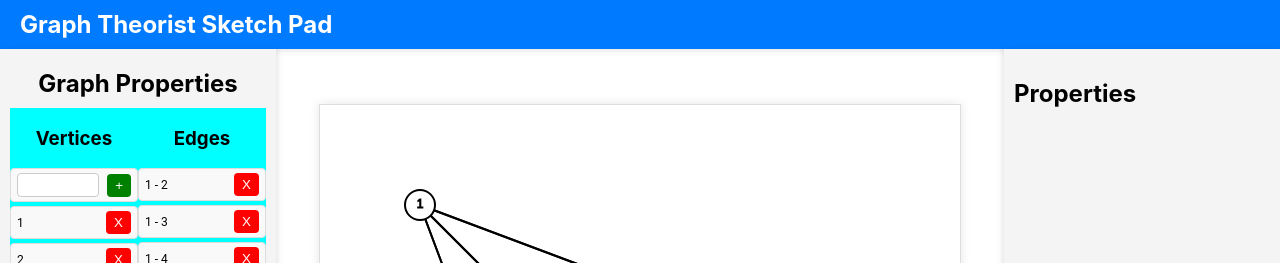
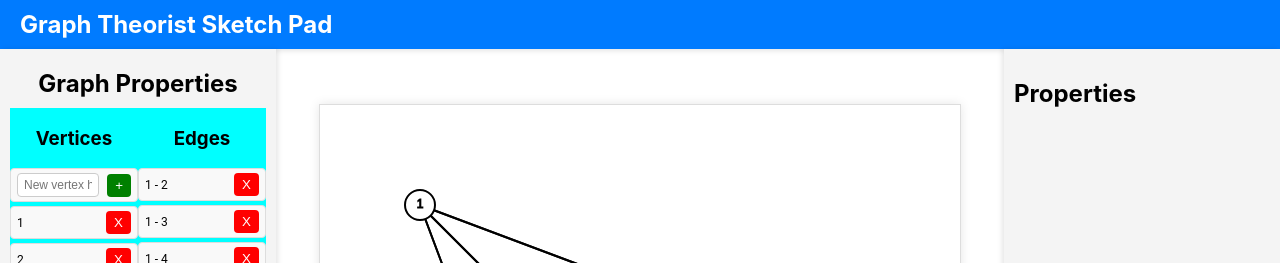
Before and after one commit to SamStan4/graph-theorist-sketch-pad, a React (Create React App) app in the folder client/: page / in a window 1280 px wide. Shown: the top 263 px of the page. Built offline with nearby package versions, Linux system fonts and the light colour scheme.

Commit message:
fixed no click bug

```diff
--- a/client/src/App.js
+++ b/client/src/App.js
@@ -1,5 +1,6 @@
 import LoginPage from "./pages/LoginPage.js";
 import GraphEditPage from "./pages/GraphEditPage.js";
+import AddNodeItem from "./componets/AddNodeItem.js";
 
 const App = () => {
   return (
--- a/client/src/componets/AddNodeItem.js
+++ b/client/src/componets/AddNodeItem.js
@@ -32,9 +32,9 @@ const AddNodeItem = ({ onAdd }) => {
     >
       <input
         type="text"
-        // onChange={(e) => setNewNodeName(e.target.value)}
-        // value={newNodeName}
-        // placeholder="new vertex here"
+        value={newNodeName}
+        onChange={(e) => setNewNodeName(e.target.value)} // Handle user input
+        placeholder="New vertex here"
         style={{
           padding: "4px 6px",
           border: "1px solid #ccc",
--- a/client/src/componets/GraphCanvas.js
+++ b/client/src/componets/GraphCanvas.js
@@ -60,8 +60,7 @@ const GraphCanvas = ({graph, updateNodePosition}) => {
         });
       }
 
-      p.mousePressed = (event) => {
-        event.preventDefault();
+      p.mousePressed = () => {
         const foundNode = Array.from(graph.nodes.values()).find(
           (node) => p.dist(p.mouseX, p.mouseY, node.x, node.y) < 15
         );
@@ -71,16 +70,14 @@ const GraphCanvas = ({graph, updateNodePosition}) => {
         }
       }
 
-      p.mouseReleased = (event) => {
-        event.preventDefault();
+      p.mouseReleased = () => {
         if (draggedNode) {
           setDraggingNode(null);
           draggedNode = null;
         }
       }
 
-      p.mouseDragged = (event) => {
-        event.preventDefault();
+      p.mouseDragged = () => {
         if (draggedNode != null) {
           const newX = p.constrain(p.mouseX, vertexRadius, p.width - vertexRadius);
           const newY = p.constrain(p.mouseY, vertexRadius, p.height - vertexRadius);
--- a/client/src/componets/GraphProperties.js
+++ b/client/src/componets/GraphProperties.js
@@ -26,7 +26,8 @@ const GraphProperties = ({ graph, onRemoveNode, onRemoveEdge }) => {
         style={{
           display: "flex",
           flex: 1,
-          backgroundColor: "#00FFFF"
+          backgroundColor: "#00FFFF",
+          overflow: "auto",
         }}
       >
         <NodeColumn
--- a/client/src/pages/GraphEditPage.js
+++ b/client/src/pages/GraphEditPage.js
@@ -1,6 +1,6 @@
 import React, { useState, useEffect, useRef } from 'react';
-import GraphCanvas from "./../componets/GraphCanvas.js";
-import makeSampleGraph from "./../logic/Samples.js";
+import GraphCanvas from "../componets/GraphCanvas.js";
+import makeSampleGraph from "../logic/Samples.js";
 import GraphProperties from '../componets/GraphProperties.js';
 
 const GraphEditPage = () => {
--- a/client/src/pages/LoginPage.js
+++ b/client/src/pages/LoginPage.js
@@ -1,4 +1,4 @@
-import NodeBackgroundComponent from "./../componets/NodeBackgroundComponet.js";
+import NodeBackgroundComponent from "../componets/NodeBackgroundComponet.js"
 
 const LoginPage = () => {
     return (
```
